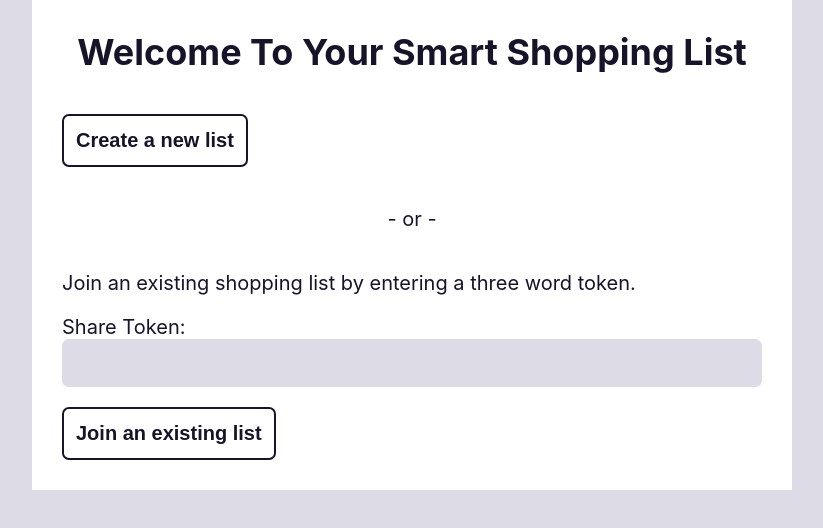
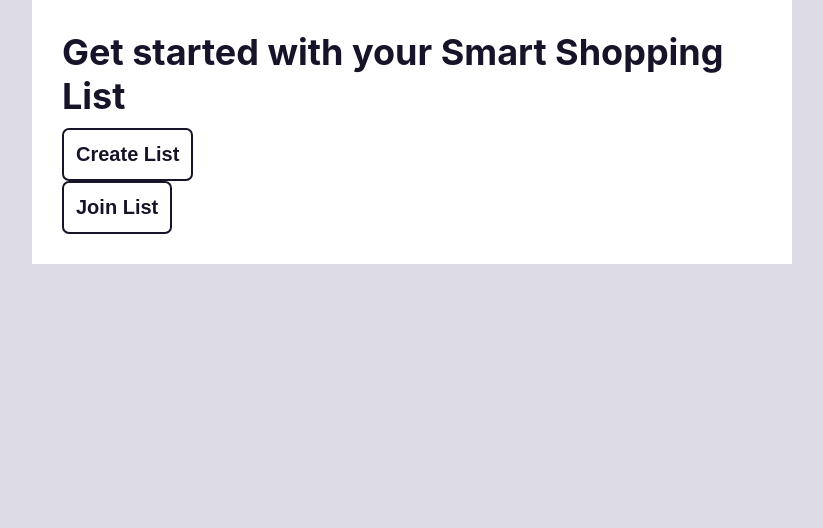
Before and after one commit to the-collab-lab/tcl-26-smart-shopping-list, a React (Create React App) app: page / in a window 1280 px wide. Shown: the top 528 px of the page, without its empty margins (228-1051 px from the left). Built offline with nearby package versions, Linux system fonts and the light colour scheme.

Commit message:
Create hide and show logic for joining list on Homepage

```diff
--- /dev/null
+++ b/src/components/JoinListForm/JoinListForm.css
@@ -0,0 +1,7 @@
+.join-list-open {
+  display: block;
+}
+
+.join-list-close {
+  display: none;
+}
--- /dev/null
+++ b/src/components/JoinListForm/JoinListForm.js
@@ -0,0 +1,103 @@
+import { useHistory } from 'react-router-dom';
+import { useState, useRef } from 'react';
+import './JoinListForm.css';
+
+const JoinListForm = ({ joinList, showJoinForm }) => {
+  let history = useHistory();
+
+  const toggleJoinClass = showJoinForm ? 'join-list-open' : 'join-list-close';
+
+  const [joinListError, setJoinListError] = useState(''); // error for the entire join list form
+
+  const [shareToken, setShareToken] = useState(''); // value for the shareToken field
+  const shareTokenRef = useRef(); // ref for the shareToken field
+  const [shareTokenError, setShareTokenError] = useState(''); // error hint for the shareToken field
+
+  const handleTokenChange = (event) => {
+    setJoinListError('');
+    setShareTokenError('');
+    setShareToken(event.target.value);
+  };
+
+  function handleJoinList(event) {
+    event.preventDefault();
+
+    // reset messages to ensure repeated error is read again by screen reader
+    setJoinListError('');
+    setShareTokenError('');
+
+    joinList(shareToken)
+      .then((success) => {
+        history.push('/list');
+      })
+      .catch((err) => {
+        if (err.message === 'Invalid token') {
+          setShareTokenError('Token is invalid.');
+          setJoinListError(
+            'Sorry, there was a problem with your token. Please try again or create a new list.',
+          );
+          shareTokenRef.current.focus();
+        } else {
+          setJoinListError(
+            'Sorry, there was a problem connecting to the database. Please try again.',
+          );
+          shareTokenRef.current.focus();
+        }
+      });
+  }
+
+  return (
+    <form
+      name="joinListForm"
+      onSubmit={handleJoinList}
+      className={`join-list-form ${toggleJoinClass}`}
+    >
+      <p>
+        Enter your list's three-word token to join an existing shopping list.
+      </p>
+      <div
+        role="alert" // error for overall form, role makes screenreader read this first
+        className={`error error_type_summary ${
+          joinListError ? 'error_on' : ''
+        }`}
+      >
+        {joinListError}
+      </div>
+      <label
+        className="join-list-form__label join-list-form__label_type_text label"
+        htmlFor="shareToken"
+      >
+        Your token:
+      </label>
+      <input
+        ref={shareTokenRef}
+        className={`join-list-form__text-field text-field ${
+          shareTokenError ? 'text-field_has-error' : ''
+        }`}
+        type="text"
+        id="shareToken"
+        name="shareToken"
+        value={shareToken}
+        onChange={handleTokenChange}
+        aria-describedby="shareTokenHint"
+        aria-invalid={Boolean(shareTokenError)}
+        maxLength="100"
+        required
+      />
+      <div
+        id="shareTokenHint"
+        className={`error error_type_field ${
+          shareTokenError ? 'error_on' : ''
+        }`}
+      >
+        {shareTokenError}
+      </div>
+
+      <button type="submit" className="join-list-form__submit button">
+        Join This List
+      </button>
+    </form>
+  );
+};
+
+export default JoinListForm;
--- /dev/null
+++ b/src/pages/Home/Home.css
@@ -0,0 +1,7 @@
+.join-btn-show {
+  display: block;
+}
+
+.join-btn-hide {
+  display: none;
+}
--- a/src/pages/Home/Home.js
+++ b/src/pages/Home/Home.js
@@ -1,22 +1,18 @@
 import { useHistory } from 'react-router-dom';
 import { useState, useRef } from 'react';
+import './Home.css';
+
+import JoinListForm from '../../components/JoinListForm/JoinListForm.js';
 
 function Home({ createList, joinList }) {
   let history = useHistory();
 
+  const [showJoinButton, setShowJoinButton] = useState(true);
+  const [showJoinForm, setShowJoinForm] = useState(false);
+
   const [createListError, setCreateListError] = useState(''); // error for the create list form
 
-  const [joinListError, setJoinListError] = useState(''); // error for the entire join list form
-
-  const [shareToken, setShareToken] = useState(''); // value for the shareToken field
-  const shareTokenRef = useRef(); // ref for the shareToken field
-  const [shareTokenError, setShareTokenError] = useState(''); // error hint for the shareToken field
-
-  const handleTokenChange = (event) => {
-    setJoinListError('');
-    setShareTokenError('');
-    setShareToken(event.target.value);
-  };
+  const toggleJoinBtnClass = showJoinButton ? 'join-btn-show' : 'join-btn-hide';
 
   function handleCreateList() {
     setCreateListError('');
@@ -31,40 +27,19 @@ function Home({ createList, joinList }) {
       });
   }
 
-  function handleJoinList(event) {
-    event.preventDefault();
-
-    // reset messages to ensure repeated error is read again by screen reader
-    setJoinListError('');
-    setShareTokenError('');
-
-    joinList(shareToken)
-      .then((success) => {
-        history.push('/list');
-      })
-      .catch((err) => {
-        if (err.message === 'Invalid token') {
-          setShareTokenError('Token is invalid.');
-          setJoinListError(
-            'Sorry, there was a problem with your token. Please try again or create a new list.',
-          );
-          shareTokenRef.current.focus();
-        } else {
-          setJoinListError(
-            'Sorry, there was a problem connecting to the database. Please try again.',
-          );
-          shareTokenRef.current.focus();
-        }
-      });
-  }
+  const handleJoinClick = () => {
+    setShowJoinButton(false);
+    setShowJoinForm(true);
+  };
 
   return (
     <>
-      <header className="container__header header">
-        <h1 className="header__welcome">Welcome To Your Smart Shopping List</h1>
-      </header>
+      <main>
+        <h1 className="header__welcome">
+          Get started with your Smart Shopping List
+        </h1>
 
-      <main>
+        {/* Div for displaying message if there is error with creating list */}
         <div className="new-list">
           <div
             role="alert"
@@ -74,65 +49,24 @@ function Home({ createList, joinList }) {
           >
             {createListError}
           </div>
+
           <button
             type="button"
             className="new-list__button button"
             onClick={handleCreateList}
           >
-            Create a new list
+            Create List
           </button>
+
+          <button
+            type="button"
+            className={`button ${toggleJoinBtnClass}`}
+            onClick={handleJoinClick}
+          >
+            Join List
+          </button>
+          <JoinListForm showJoinForm={showJoinForm} joinList={joinList} />
         </div>
-
-        <div className="container__separator">- or -</div>
-
-        <form
-          name="joinListForm"
-          onSubmit={handleJoinList}
-          className="join-list-form"
-        >
-          <p>Join an existing shopping list by entering a three word token.</p>
-          <div
-            role="alert" // error for overall form, role makes screenreader read this first
-            className={`error error_type_summary ${
-              joinListError ? 'error_on' : ''
-            }`}
-          >
-            {joinListError}
-          </div>
-          <label
-            className="join-list-form__label join-list-form__label_type_text label"
-            htmlFor="shareToken"
-          >
-            Share Token:
-          </label>
-          <input
-            ref={shareTokenRef}
-            className={`join-list-form__text-field text-field ${
-              shareTokenError ? 'text-field_has-error' : ''
-            }`}
-            type="text"
-            id="shareToken"
-            name="shareToken"
-            value={shareToken}
-            onChange={handleTokenChange}
-            aria-describedby="shareTokenHint"
-            aria-invalid={Boolean(shareTokenError)}
-            maxLength="100"
-            required
-          />
-          <div
-            id="shareTokenHint"
-            className={`error error_type_field ${
-              shareTokenError ? 'error_on' : ''
-            }`}
-          >
-            {shareTokenError}
-          </div>
-
-          <button type="submit" className="join-list-form__submit button">
-            Join an existing list
-          </button>
-        </form>
       </main>
     </>
   );
```
